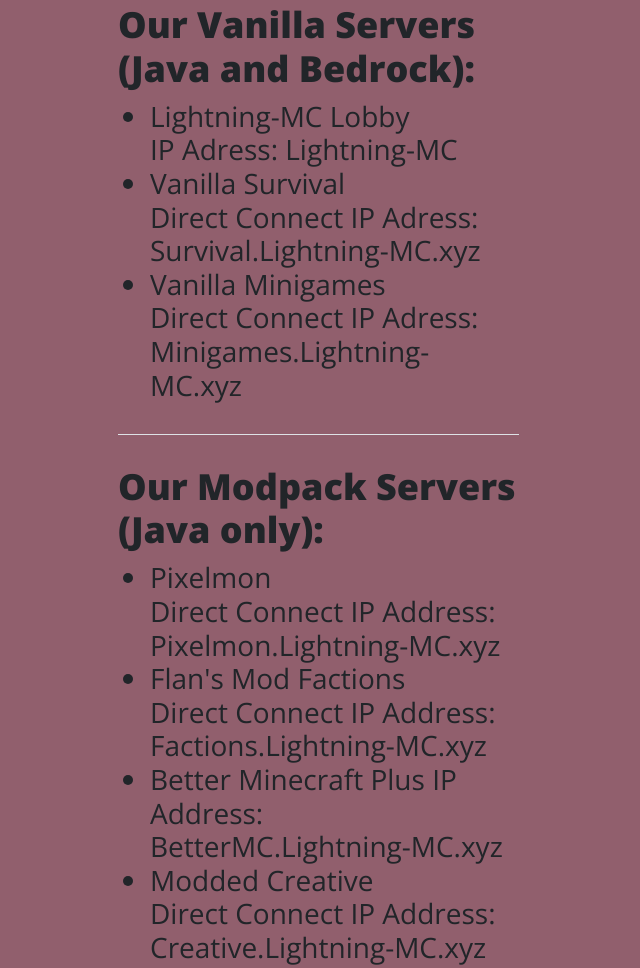
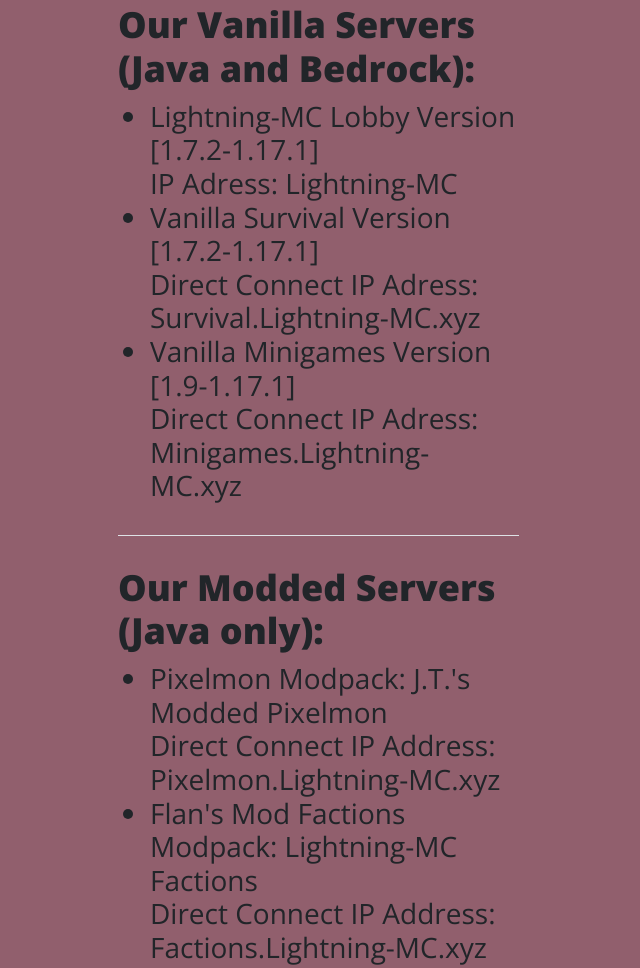
Before and after one commit to Lightning-MC/Lightning-Mc.github.io, a website: page index.html in a window 1280 px wide. Shown: the part 953-1921 px from the top of the page, without its empty margins (0-640 px from the left). Drawn offline with nearby package versions, Linux system fonts and the light colour scheme.

Commit message:
Updated Server info

```diff
--- a/index.html
+++ b/index.html
@@ -59,9 +59,9 @@
                             <h2 class="post-title">Our Vanilla Servers (Java and Bedrock):</h2>
                             <h3 class="post-subtitle">
                                 <ul>
-                                    <li>Lightning-MC Lobby <br>IP Adress: Lightning-MC </li>
-                                    <li>Vanilla Survival <br>Direct Connect IP Adress: Survival.Lightning-MC.xyz </li>
-                                    <li>Vanilla Minigames <br>Direct Connect IP Adress: Minigames.Lightning-MC.xyz</li>
+                                    <li>Lightning-MC Lobby Version [1.7.2-1.17.1]<br>IP Adress: Lightning-MC </li>
+                                    <li>Vanilla Survival Version [1.7.2-1.17.1] <br>Direct Connect IP Adress: Survival.Lightning-MC.xyz </li>
+                                    <li>Vanilla Minigames Version [1.9-1.17.1] <br>Direct Connect IP Adress: Minigames.Lightning-MC.xyz</li>
                                 </ul>
                             </h3>
                         </a>
@@ -72,13 +72,13 @@
                     <!-- Post preview-->
                     <div class="post-preview">
                         <a>
-                            <h2 class="post-title">Our Modpack Servers (Java only):</h2>
+                            <h2 class="post-title">Our Modded Servers (Java only):</h2>
                             <h3 class="post-subtitle">
                         <ul>
-                                    <li>Pixelmon <br>Direct Connect IP Address: Pixelmon.Lightning-MC.xyz </li>
-                                    <li>Flan's Mod Factions <br>Direct Connect IP Address: Factions.Lightning-MC.xyz</li>
-                                    <li>Better Minecraft Plus IP <br>Address: BetterMC.Lightning-MC.xyz</li>
-                                    <li>Modded Creative <br>Direct Connect IP Address: Creative.Lightning-MC.xyz</li>
+                                    <li>Pixelmon Modpack: J.T.'s Modded Pixelmon <br>Direct Connect IP Address: Pixelmon.Lightning-MC.xyz </li>
+                                    <li>Flan's Mod Factions Modpack: Lightning-MC Factions <br>Direct Connect IP Address: Factions.Lightning-MC.xyz</li>
+                                    <li>Better Minecraft Plus Modpack: Better Minecraft Plus [Forge] <br>IP Address: BetterMC.Lightning-MC.xyz</li>
+                                    <li>Modded Creative Modpack: Lightning-MC Creative<br>Direct Connect IP Address: Creative.Lightning-MC.xyz</li>
                                 </ul>
                                 </h3>
                             </a>
```
